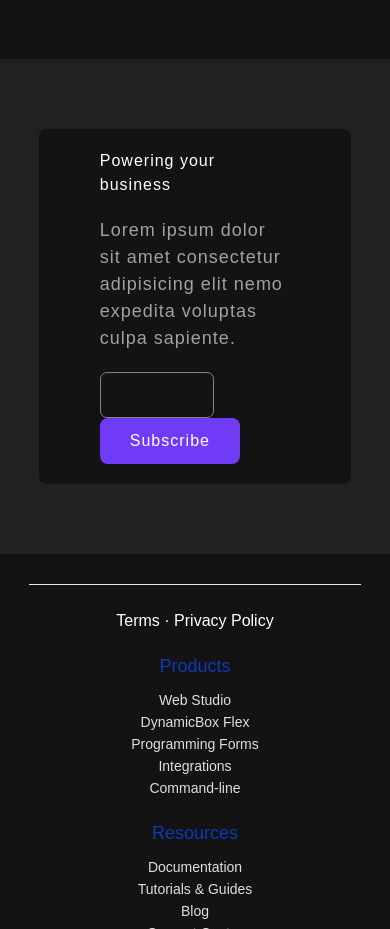
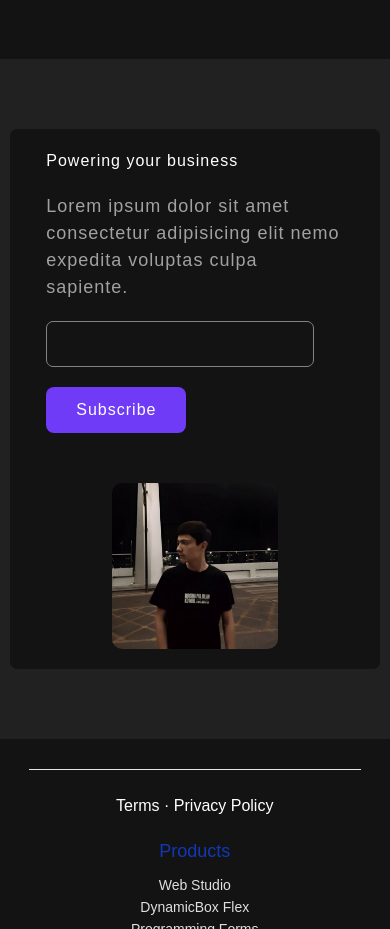
Before and after one commit to NematulloNurmamatov/react-shop, a website: page index.html in a window 390 px wide. Shown: the part 3960-4889 px from the top of the page. Drawn offline with nearby package versions, Linux system fonts and the light colour scheme.

Commit message:
qoshimcha

```diff
--- a/style/producs.scss
+++ b/style/producs.scss
@@ -202,7 +202,7 @@
 
 @media (max-width:620px) {
     #list {
-        grid-template-columns: 350px;
+        grid-template-columns: 330px;
         justify-content: center;
     }
 }
--- a/style/style.scss
+++ b/style/style.scss
@@ -254,7 +254,7 @@ main {
             border-radius: 7px;
 
             .bir {
-                width: 70%;
+                width: 90%;
                 margin: auto;
 
                 .lorem {
@@ -273,6 +273,7 @@ main {
                     color: white;
                     width: 300px;
                     border-radius: 7px;
+                    margin-bottom: 20px;
                 }
 
                 button {
@@ -302,24 +303,23 @@ main {
 @media (max-width:1070px) {
     main {
         .section5 {
-            .ikki {
-                display: none;
+            .sec5 {
+                flex-direction: column !important;
+                img {
+                    width: 200px;
+                    // height: 220px;
+                }
             }
 
             .bir {
                 input {
-                    width: 60% !important;
+                    width: 90% !important;
                 }
             }
         }
     }
 
-    footer {
-        .flex {
-            flex-direction: column;
-            text-align: center;
-        }
-    }
+
 }
 
 @media (max-width:780px) {
@@ -369,6 +369,17 @@ main {
     }
 }
 
+@media (max-width:700px) {
+    main {
+        .section5  {
+            .sec5 {
+                width: 95%;
+                margin: auto;
+            }
+        }
+    }
+}
+
 @media (max-width:520px) {
     main {
         .section3 {
```
Also changed, not shown: style/producs.css, style/style.css, 1 other file.
